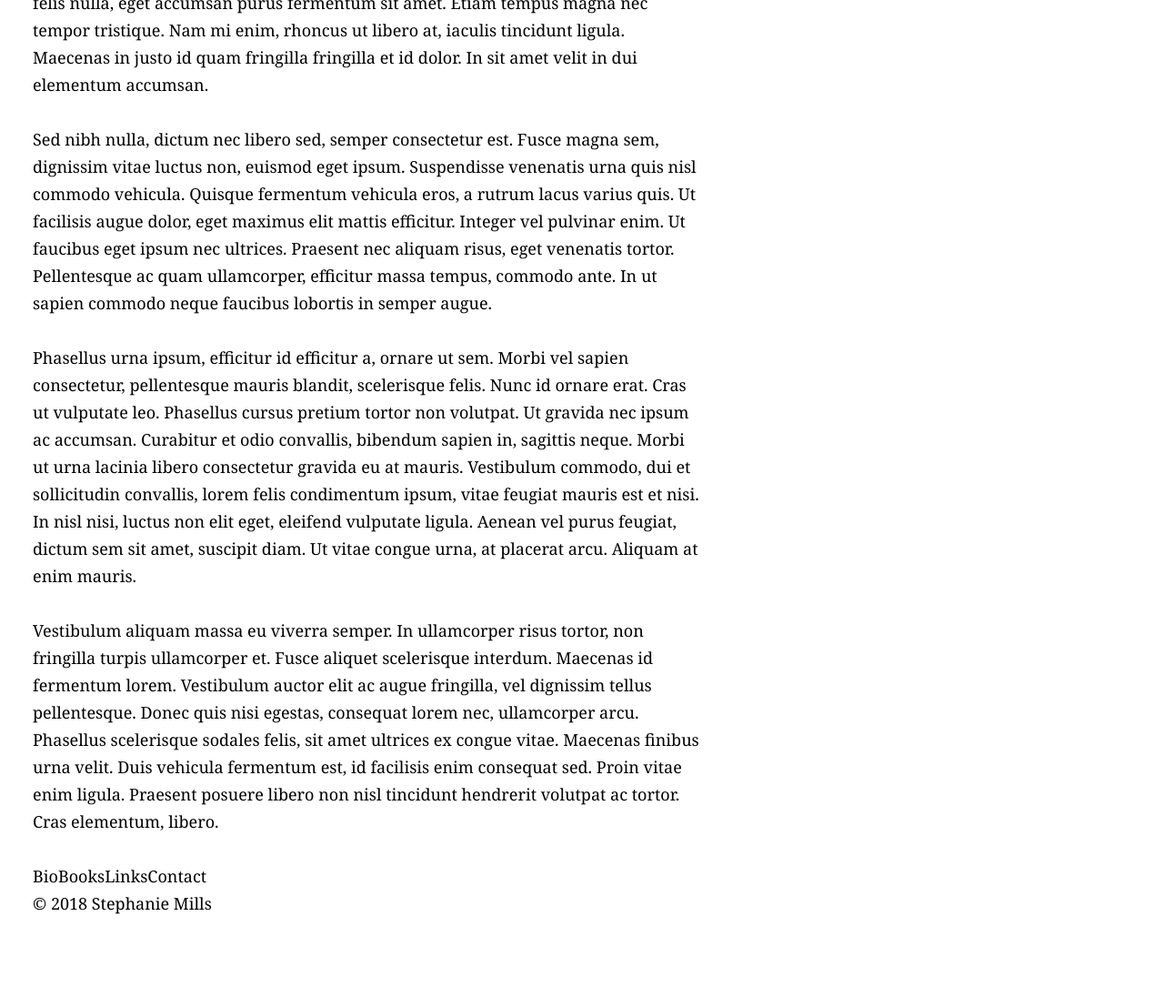
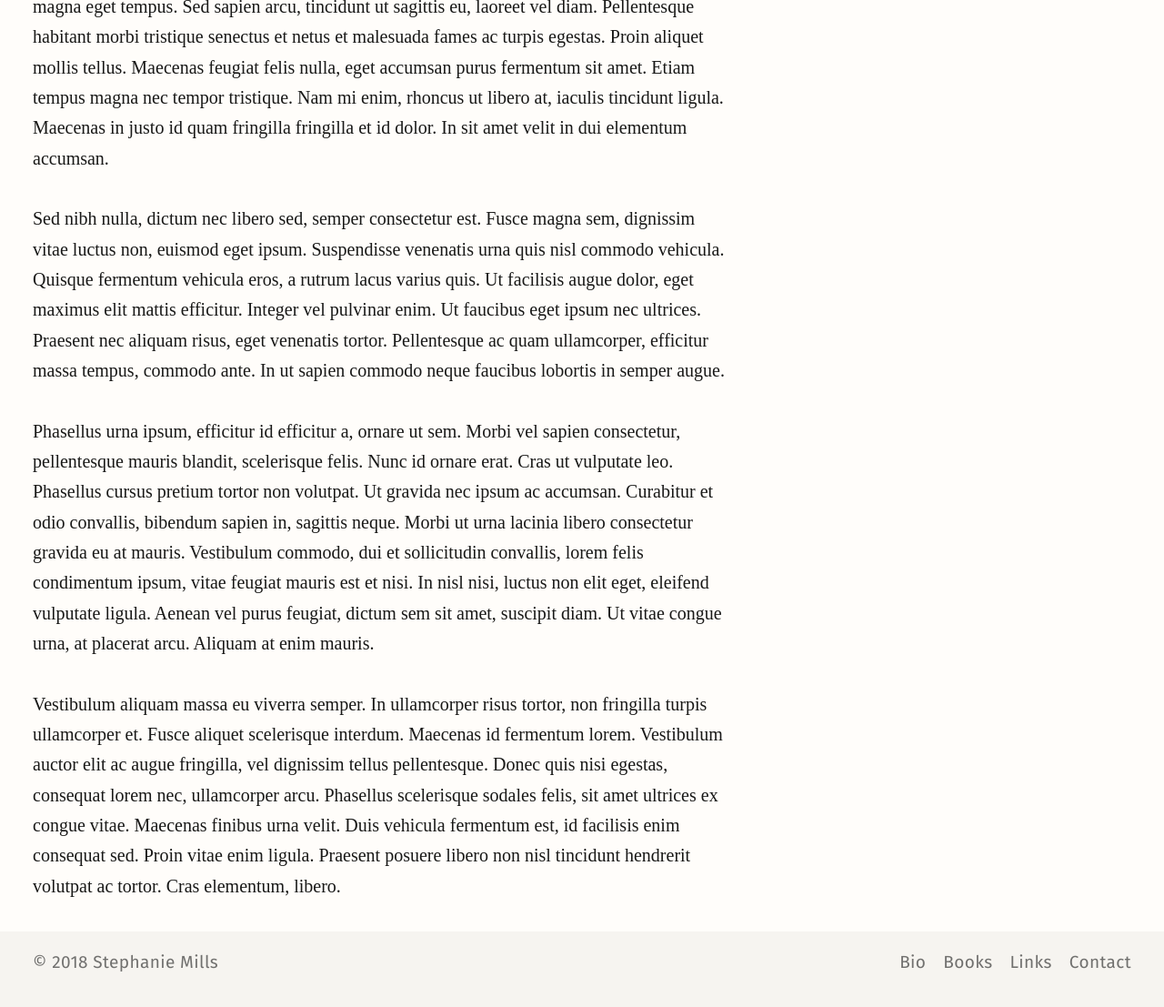
Before and after one commit to cscottmills/smillswriter, a Jekyll site: the page built from index.md, in a window 1280 px wide, cut to the strip 1398-2508 px from the top of the page. Shown: the top 1107 px of the strip at 91% size. Built offline with Jekyll 4.4.1, drawn with Linux system fonts in a browser that asks for light colours; some web fonts are replaced; before the commit the page ends 2436 px from its top, so only the background shows below that.

Commit message:
Add layout & responsive typography styles

```diff
--- a/_layouts/default.html
+++ b/_layouts/default.html
@@ -9,14 +9,10 @@
   <meta content="{{ site.title }}" property="og:site_name">
   <meta content="{{ site.url }}{{ page.url | remove: '/index.html' }}" property="og:url">
   {% if page.title %}<meta content="{{ page.title }}" property="og:title">{% endif %}
-  {% if page.abstract %}<meta content="{{ page.abstract }}" property="og:description">
-  <meta content="article" property="og:type">
-  <meta content="{{ page.date | date: '%F' }}" property="article:published_time">
-  <meta content="{{ site.author.name }}" property="og:author">
-  {% else %}<meta content="website" property="og:type">{% endif %}
-  <link rel="icon" href="/favicon.png">
+  <meta content="website" property="og:type">
+  <!-- <link rel="icon" href="/favicon.png"> -->
+  <link href="https://fonts.googleapis.com/css?family=Amiko:400,600|Cardo:400,400i|Fira+Sans:400,400i,600|Libre+Baskerville:400,400i|Source+Sans+Pro:400,400i,600|Source+Serif+Pro:400,600" rel="stylesheet">
   <link rel="stylesheet" href="/resources/css/styles.css">
-  {% if page.code == true %}<link rel="stylesheet" href="/resources/css/code.css">{% endif %}
 </head>
 <body>
   <div class="container">
@@ -32,10 +28,10 @@
       {{ content }}
     </main>
     <footer class="page-footer">
+      <p>&copy; 2018 Stephanie Mills</p>
       <nav class="page-footer--nav">
         <a {% if branch == '/' %}class="active"{% endif %} href="/">Bio</a>{% for link in navLinks %}<a {% if branch contains link %}class="active"{% endif %} href="/{{ link }}">{{ link | capitalize }}</a></li>{% endfor %}
       </nav>
-      <p>&copy; 2018 Stephanie Mills</p>
     </footer>
   </div>
 </body>
--- a/resources/_scss/_base.scss
+++ b/resources/_scss/_base.scss
@@ -25,12 +25,24 @@ html {
 }
 
 body {
-  // Set base font-family here
-  font-family: $fontBody;
-  font-size: (($emBase / 16) * 1em);
+  font-family: $fontSerif;
+  font-size: 1em;
   font-weight: normal;
   line-height: $baseLineHeight;
-  // color: $something;
+  color: $grayDark;
+  background-color: $offWhite;
+
+  @include respond($onega) {
+    font-size: 1.125em;
+  }
+
+  @include respond($vostok) {
+    font-size: 1.25em;
+  }
+
+  @include respond($superior) {
+    font-size: 1.375em;
+  }
 }
 
 // Typography
--- a/resources/_scss/_components.scss
+++ b/resources/_scss/_components.scss
@@ -4,11 +4,21 @@
 // Global
 // --------------------------------------------------------
 :root {
+  --space: 1.125rem;
+
+  @include respond($onega) {
+    --space: 1.75rem;
+  }
+
+  @include respond($ladoga) {
     --space: 2.25rem;
+  }
 }
 
 .container {
+  max-width: rem(1400);
   padding: 0 rem(36);
+  margin: 0 auto;
 
   @supports (--something: 1em) {
     padding: 0 var(--space);
@@ -18,42 +28,49 @@
 // Page header
 // --------------------------
 .page-header {
+  font-family: $fontSans;
+  letter-spacing: ls(20);
+  // TODO adjust
+  padding: rem(60) 0 rem(96);
+
+  @include respond($vostok) {
     display: flex;
     justify-content: space-between;
     align-items: center;
-  padding: em(60) 0 em(96);
+  }
 }
 
 .page-header--heading {
 
 }
 
+  // TODO hover styles
 .page-header--nav {
-  a {
-
-  }
-
-  a + a {
-    margin-left: em(18);
-  }
+  @include nav;
+  @include sans;
 }
 
 // Page footer
 // --------------------------
 .page-footer {
+  @include sans;
+  @include full-bleed(transparentize($grayDark, 0.96), down);
+  color: transparentize($grayDark, 0.4);
+  // TODO adjust
+  padding: rem(18) 0 rem(36);
+
   p {
+    margin-bottom: 0;
+  }
 
+  @include respond($vostok) {
+    display: flex;
+    justify-content: space-between;
   }
 }
 
 .page-footer--nav {
-  a {
-
-  }
-
-  a + a {
-
-  }
+  @include nav;
 }
 
 // Page content
@@ -65,6 +82,7 @@
 // Crux
 // --------------------------
 .crux {
+  @include respond($ladoga) {
     display: flex;
 
     @supports (display: grid) {
@@ -73,7 +91,9 @@
       grid-column-gap: rem(36);
 
       @supports (--something: 1em) {
-      grid-column-gap: calc(var(--space) / 0.618);
+        // grid-column-gap: calc(var(--space) / 0.618);
+        grid-column-gap: var(--space);
+      }
     }
   }
 }
@@ -124,9 +144,9 @@
   a {
     color: $teal;
     transition: $duration box-shadow ease-out;
-    box-shadow: 0 em($lineThickness * -1) 0 0 transparent inset;
+    box-shadow: 0 rem($lineThickness * -1) 0 0 transparent inset;
     &:hover {
-      box-shadow: 0 em($lineThickness * -1) 0 0 transparentize($teal, 0.7) inset;
+      box-shadow: 0 rem($lineThickness * -1) 0 0 transparentize($teal, 0.7) inset;
     }
     &:focus {
       outline-color: $teal;
--- a/resources/_scss/_functions.scss
+++ b/resources/_scss/_functions.scss
@@ -1,9 +1,5 @@
 // Functions
 // ---------
-
-@function em($px, $context: $emBase) {
-  @return (($px / $context) * 1em);
-}
 
 @function rem($px) {
   @return (($px / 16) * 1rem);
--- a/resources/_scss/_mixins-base.scss
+++ b/resources/_scss/_mixins-base.scss
@@ -8,7 +8,7 @@
 // $operator -> 'min' or 'max'
 // $aspect -> 'width' or 'height'
 // --------------------------
-@mixin respond($size, $operator: max, $aspect: width) {
+@mixin respond($size, $operator: min, $aspect: width) {
   @media (#{$operator}-#{$aspect}: baseEm($size)) {
     @content;
   }
--- a/resources/_scss/_mixins.scss
+++ b/resources/_scss/_mixins.scss
@@ -1,2 +1,35 @@
 // Project specific mixins
 // -----------------------
+
+// Sans
+// --------------------------
+@mixin sans {
+  font-family: $fontSans;
+  letter-spacing: ls(20);
+
+  @include respond($vostok) {
+    font-size: 0.95em;
+  }
+}
+
+// Nav
+// --------------------------
+@mixin nav {
+  display: flex;
+  flex-wrap: wrap;
+
+  a {
+    color: transparentize($grayDark, 0.4);
+    margin-right: 1em;
+  }
+
+  @include respond($vostok) {
+    a {
+      margin-right: 0;
+    }
+
+    a + a {
+      margin-left: 1em;
+    }
+  }
+}
--- a/resources/_scss/_variables.scss
+++ b/resources/_scss/_variables.scss
@@ -3,14 +3,20 @@
 
 // Colors
 // --------------------------------------------------------
+$offWhite: #fffdfa;
+$grayDark: #181817;
+
 $teal: #49a3a4;
 
 // Typography
 // --------------------------------------------------------
-$emBase: 18;
+// $fontSerif: 'Cardo', serif;
+// $fontSerif: 'Libre Baskerville', serif;
+$fontSerif: 'Source Serif Pro', serif;
 
-$fontHead: helvetica, sans-serif;
-$fontBody: georgia, serif;
+// $fontSans: 'Amiko', sans-serif;
+$fontSans: 'Fira Sans', sans-serif;
+// $fontSans: 'Source Sans Pro', sans-serif;
 
 // Measurements
 // --------------------------------------------------------
@@ -26,7 +32,7 @@ $timing: ease;
 // Responsive breakpoints
 // https://en.wikipedia.org/wiki/List_of_lakes_by_area
 // --------------------------------------------------------
-// $superior: ;
+$superior: 1300;
 // $victoria: ;
 // $huron: ;
 // $michigan: ;
@@ -36,6 +42,6 @@ $timing: ease;
 // $winnipeg: ;
 // $ontario: ;
 // $balkhash: ;
-// $ladoga: ;
-// $vostok: ;
-// $onega: ;
+$ladoga: 840;
+$vostok: 660;
+$onega: 520;
```
Lines whose indentation alone changed are shown as unchanged.
